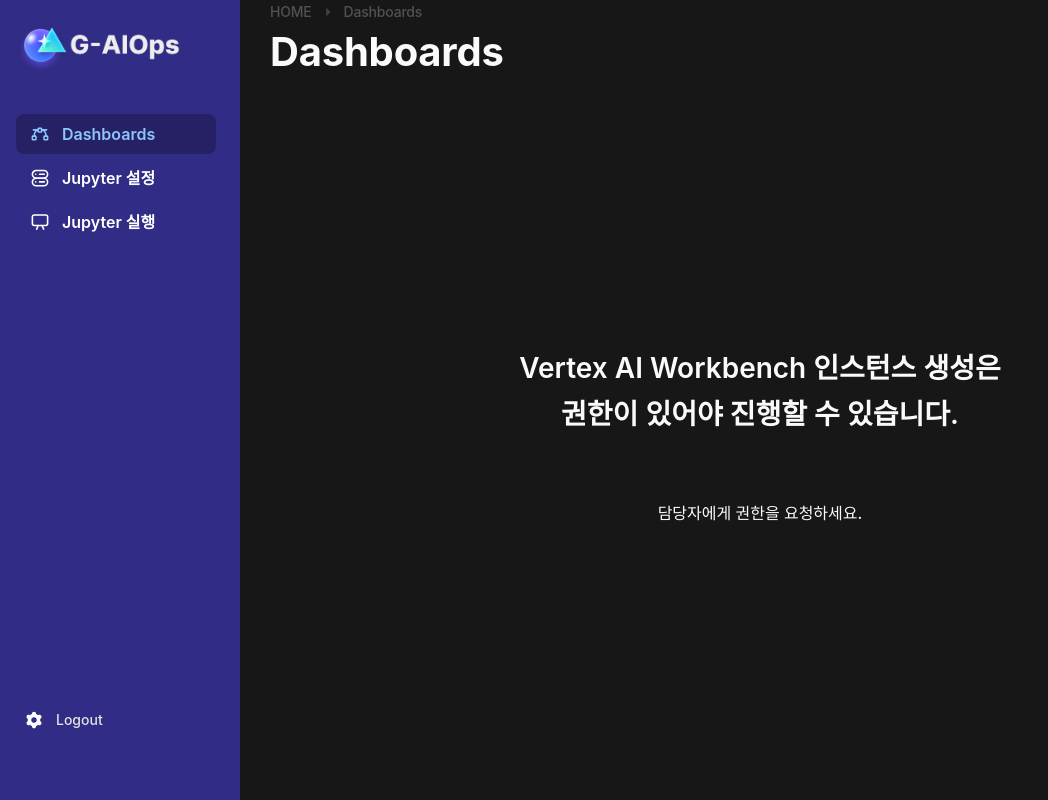
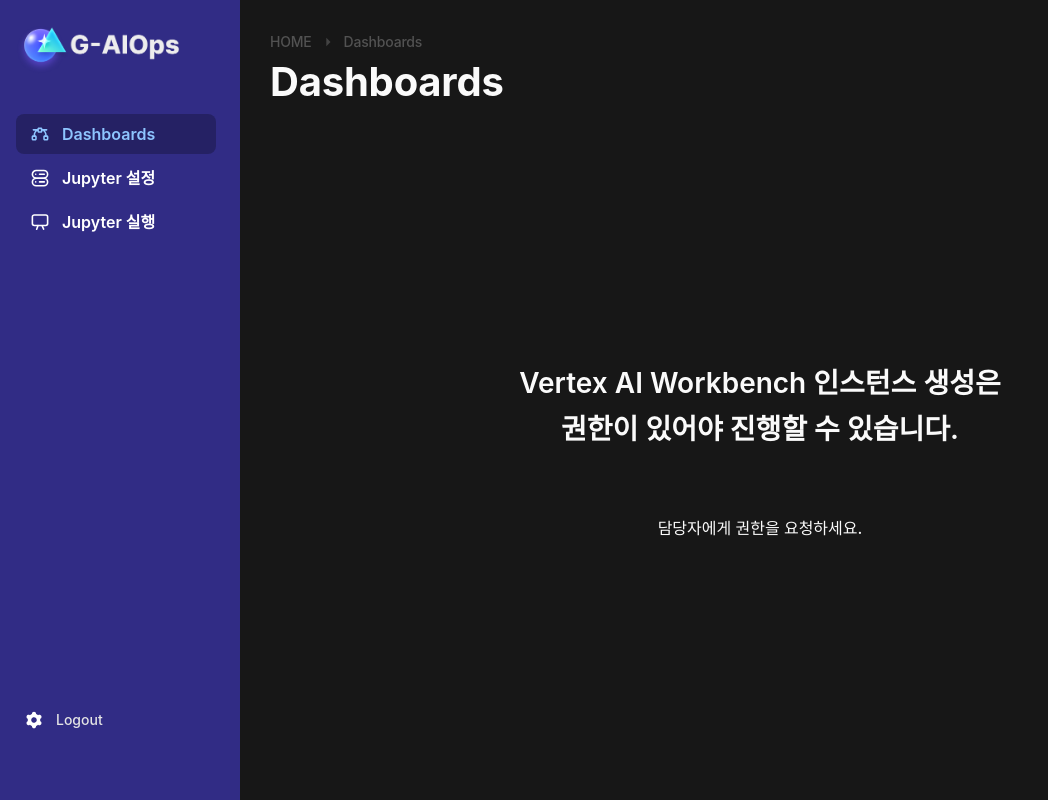
Before and after one commit to 01088284582/AIOps-Project2, a Next.js app: page / in a window 1280 px wide. Shown: the whole page, without its empty margins (0-1048 px from the left). Built offline with nearby package versions, Linux system fonts and the light colour scheme; no server answers.

Commit message:
오류수정

```diff
--- a/app/css/layout/header.css
+++ b/app/css/layout/header.css
@@ -12,7 +12,7 @@
     justify-content: space-between;
     padding: 0px 0px;
     width: 100%;
-    height: 80px;
+    height: 30px;
     box-sizing: border-box;
     background-color: var(--neutral-900);
     position: relative;
--- a/app/dashboard/page.tsx
+++ b/app/dashboard/page.tsx
@@ -68,7 +68,7 @@
                                     data[i].disk_usage = data2.metrics.disk.usage_total;
                                     data[i].disk_tatal = data2.metrics.disk.capacity_total;
 
-                                    //@ts-ignore
+                                    // @ts-ignore
                                     setJnList([...jnList, data[i]]);
                                 })
                                 .catch((error) => {
--- a/app/layout.tsx
+++ b/app/layout.tsx
@@ -2,11 +2,8 @@
 import './css/layout/index.css'
 import './css/layout/header.css'
 import './css/components/index.css'
-import './css/components/title-area.css'
 import './css/components/contents-area.css'
 import './css/components/Instance-template.css'
-import './css/components/badge.css'
-import './css/components/button.css'
 import './css/components/input_login.css'
 import './css/page/page-index.css'
 import './css/page/login.css'
@@ -29,5 +26,5 @@
         </main>
         </body>
         </html>
-);
+    );
 }
--- a/app/page.tsx
+++ b/app/page.tsx
@@ -5,6 +5,7 @@
 import Image from "next/image";
 import SideBar2 from "@/components/SideBar2";
 import {useRouter} from "next/navigation";
+import Header2 from "@/components/Header2";
 
 export default function Home() {
     //const [status, setStatus] = useState<{ authenticated: boolean; email: string | null; name: string | null } | null>(null);
@@ -104,9 +105,8 @@
                 </main>
             ) : (
                 <>
-                    <div id="lnb-container"></div>
                     <div className="container">
-                        <div id="header-container"></div>
+                        <Header2 />
                         <section className="container-body">
                             <div className="title-area">
                                 <div className="contents-breadcrumb">
--- a/app/setting/page.tsx
+++ b/app/setting/page.tsx
@@ -5,6 +5,7 @@
 import SideBar2 from "@/components/SideBar2";
 import {getNotebookInfo, getNotebookList, getPermission} from "@/lib/NotebookAPI";
 import {useRouter} from "next/navigation";
+import Header2 from "@/components/Header2";
 
 function SettingPage() {
     const [status, setStatus] = useState<string>('loading');
@@ -54,6 +55,7 @@
                                     console.log("getNotebookInfo tags : ", data2.tags);
                                     data[i].id = i;
 
+                                    // @ts-ignore
                                     setJnList([...jnList, data[i]]);
                                 })
                                 .catch((error) => {
@@ -188,7 +190,6 @@
                 </div>
             </div>
 
-
             <SideBar2 menu="setting"/>
             {status === 'loading' ? (
                 <div className="modal modal--type-01" data-name="AIOps_02_Dashboards_02(권한확인)" data-node-id="450:25083">
@@ -264,6 +265,7 @@
                 </div>
             ) : status === 'finish' ? (
                 <div className="container">
+                    <Header2/>
                     <section className="container-body">
                         <div className="title-area">
                             <div className="contents-breadcrumb">
@@ -402,6 +404,7 @@
                 </div>
             ) : (
                 <div className="container">
+                    <Header2/>
                     <section className="container-body">
                         <div className="title-area">
                             <div className="contents-breadcrumb">
```
